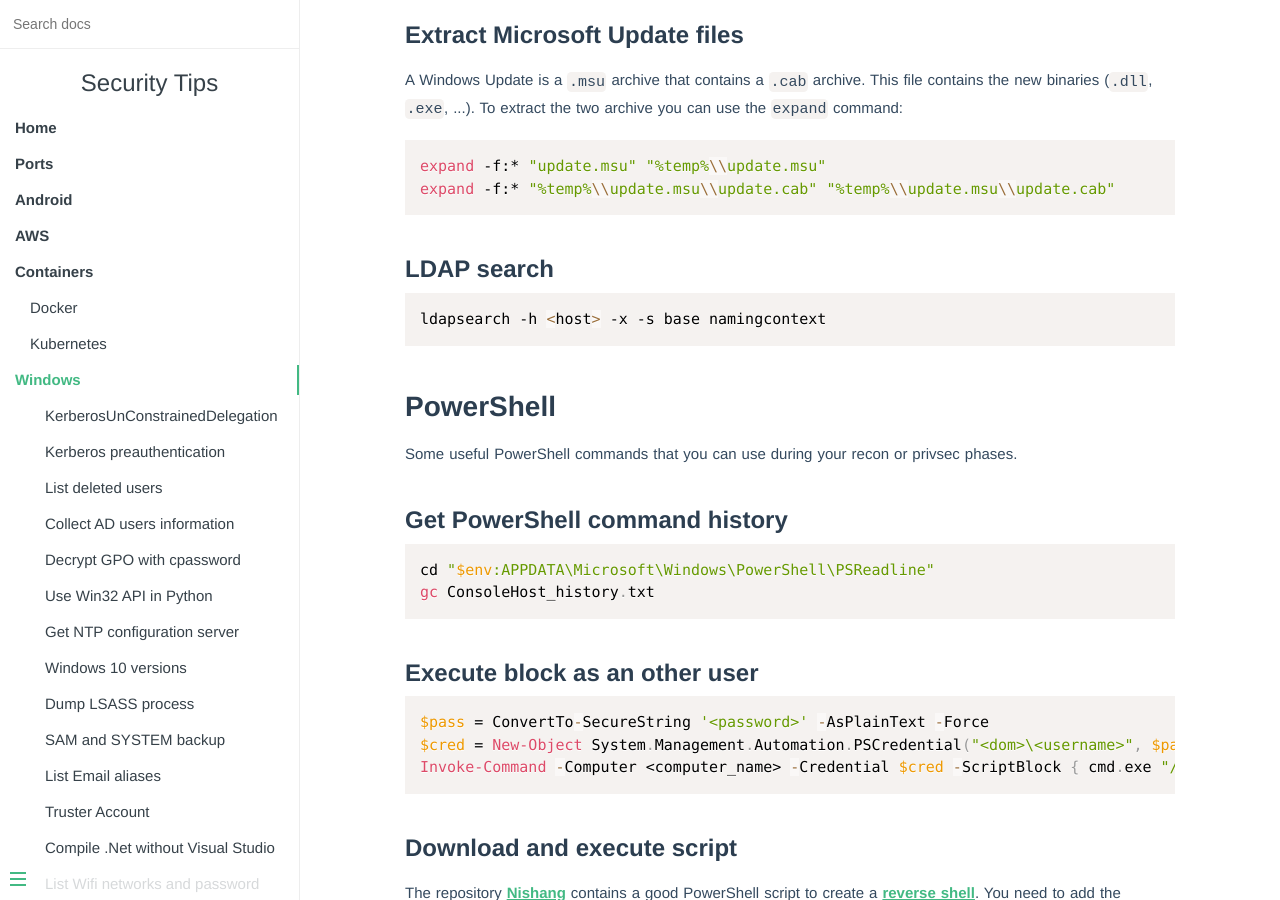
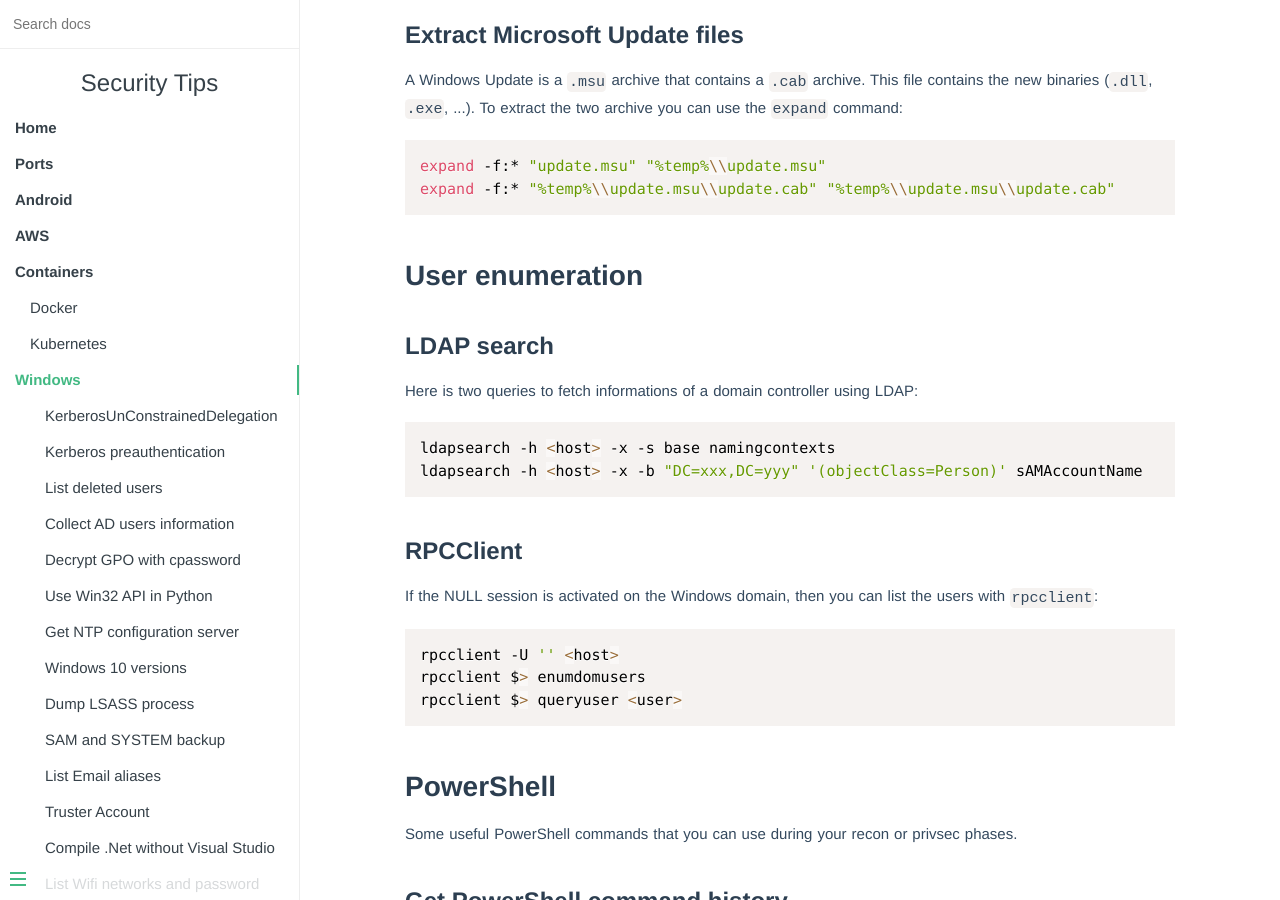
Before and after one commit to vincd/security-tips, an MkDocs documentation site: the page built from docs/windows.md, in a window 1280 px wide and 900 px high, scrolled down 6310 px. Built offline with MkDocs 1.6.1, drawn with Linux system fonts in a browser that asks for light colours.

Commit message:
Add user enumeration techniques on windows

````diff
--- a/docs/windows.md
+++ b/docs/windows.md
@@ -282,10 +282,27 @@ expand -f:* "%temp%\\update.msu\\update.cab" "%temp%\\update.msu\\update.cab"
 ```
 
 
+## User enumeration
+
 ### LDAP search
 
+Here is two queries to fetch informations of a domain controller using LDAP:
+
 ```bash
-ldapsearch -h <host> -x -s base namingcontext
+ldapsearch -h <host> -x -s base namingcontexts
+ldapsearch -h <host> -x -b "DC=xxx,DC=yyy" '(objectClass=Person)' sAMAccountName
+```
+
+
+### RPCClient
+
+If the NULL session is activated on the Windows domain, then you can list the users
+with `rpcclient`:
+
+```bash
+rpcclient -U '' <host>
+rpcclient $> enumdomusers
+rpcclient $> queryuser <user>
 ```
 
 
````
Also changed, not shown: docs/ports.md (+3 -0 lines).
